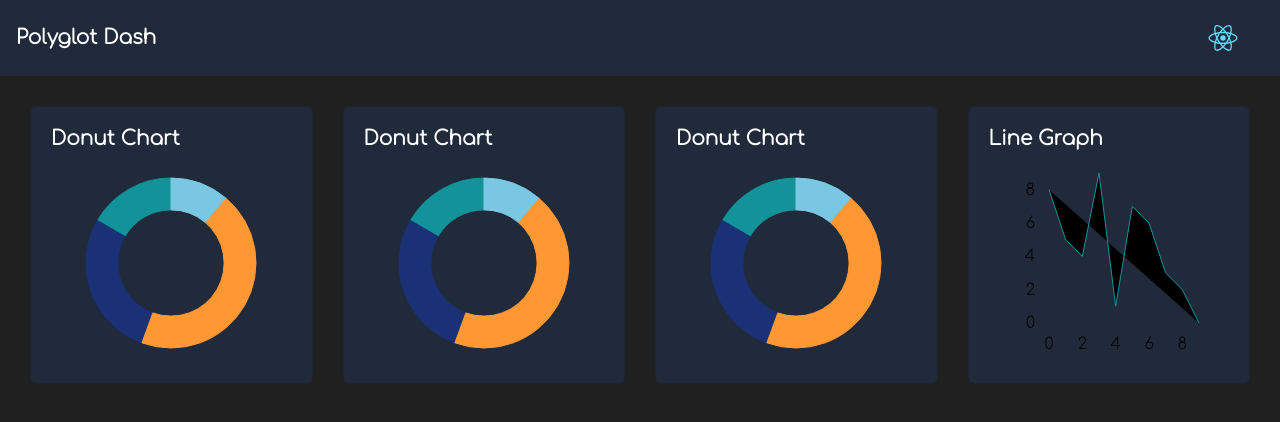
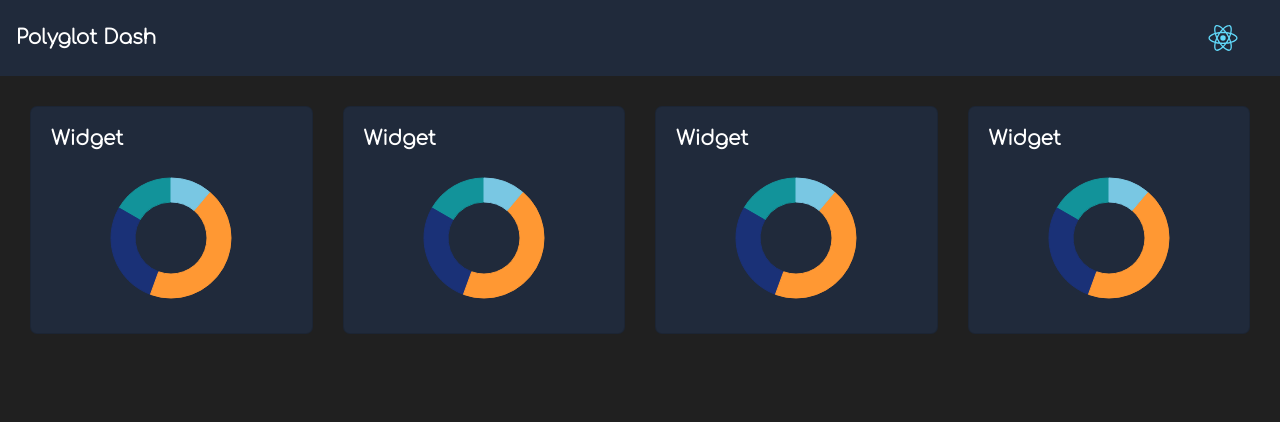
Before and after one commit to sethvm/polyglot-dash, a React (Create React App) app: page / in a window 1280 px wide. Shown: the top 422 px of the page. Built offline with nearby package versions, Linux system fonts and the light colour scheme.

Commit message:
add default props for charting components

```diff
--- a/src/Dash.js
+++ b/src/Dash.js
@@ -3,43 +3,32 @@ import { Row, Col } from 'react-bootstrap';
 
 import Widget from './components/Widget';
 import DonutChart from './components/DonutChart';
-import LineChart from './components/LineChart';
 
-class Dash extends Component {
+export default class Dash extends Component {
     render() {
         return(
             <Row className='row'>
                 <Col lg={3} sm={6}>
-                    <Widget header='Donut Chart'>
-                        <DonutChart
-                        width={200}
-                        height={200} />
+                    <Widget header='Widget'>
+                        <DonutChart />
                     </Widget>
                 </Col>
                 <Col lg={3} sm={6}>
-                    <Widget header='Donut Chart'>
-                        <DonutChart
-                        width={200}
-                        height={200} />
+                    <Widget header='Widget'>
+                        <DonutChart />
                     </Widget>
                 </Col>
                 <Col lg={3} sm={6}>
-                    <Widget header='Donut Chart'>
-                        <DonutChart
-                        width={200}
-                        height={200} />
+                    <Widget header='Widget'>
+                        <DonutChart />
                     </Widget>
                 </Col>
                 <Col lg={3} sm={6}>
-                    <Widget header='Line Graph'>
-                        <LineChart
-                        width={200}
-                        height={200} />
+                    <Widget header='Widget'>
+                        <DonutChart />
                     </Widget>
                 </Col>
             </Row>
         );
     }
 }
-
-export default Dash;
--- a/src/Navbar.js
+++ b/src/Navbar.js
@@ -4,7 +4,7 @@ import Logo from './logo.svg';
 
 import './Navbar.css'
 
-function Header() {
+export default function Header() {
     return (
         <Navbar className='navbar' variant='dark'>
             <Navbar.Brand>
@@ -16,5 +16,3 @@ function Header() {
         </Navbar>
     );
 }
-
-export default Header;
--- a/src/components/DonutChart.js
+++ b/src/components/DonutChart.js
@@ -1,26 +1,32 @@
 import React, { Component } from 'react';
 import { RadialChart } from 'react-vis';
 
-class DonutChart extends Component {
+
+export default class DonutChart extends Component {
 
     constructor(props) {
         super(props);
-        this.state = { data: [
-            { angle: 10, radius: 8, innerRadius: 5 },
-            { angle: 40, radius: 8, innerRadius: 5 },
-            { angle: 25, radius: 8, innerRadius: 5 },
-            { angle: 15, radius: 8, innerRadius: 5 }
-        ] };
+        this.state = {
+            data: [
+                { angle: 10, radius: 10, innerRadius: 6 },
+                { angle: 40, radius: 10, innerRadius: 6 },
+                { angle: 25, radius: 10, innerRadius: 6 },
+                { angle: 15, radius: 10, innerRadius: 6 }
+            ],
+        };
     }
 
     render() {
         return (
             <RadialChart
-            data={this.state.data}
             width={this.props.width}
-            height={this.props.height}/>
+            height={this.props.height}
+            data={this.state.data} />
         );
     }
 }
 
-export default DonutChart;
+DonutChart.defaultProps = {
+    width: 150,
+    height: 150,
+}
--- a/src/components/LineChart.js
+++ b/src/components/LineChart.js
@@ -6,7 +6,8 @@ import { XYPlot,
     YAxis,
     LineSeries } from 'react-vis';
 
-class LineChart extends Component {
+
+export default class LineChart extends Component {
 
     constructor(props) {
         super(props);
@@ -39,4 +40,7 @@ class LineChart extends Component {
     }
 }
 
-export default LineChart;
+LineChart.defaultProps = {
+    width: 150,
+    height: 150
+}
```
